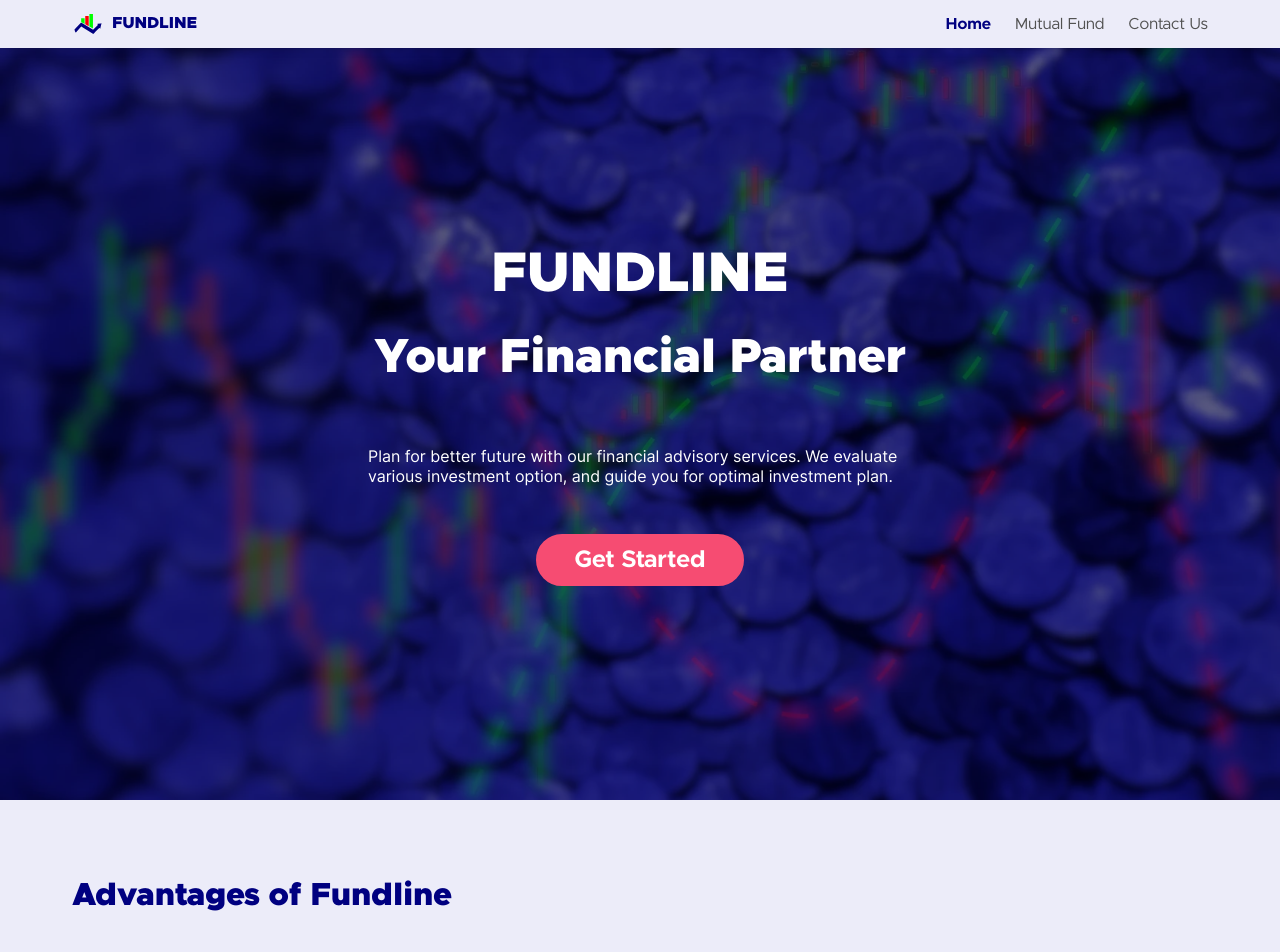
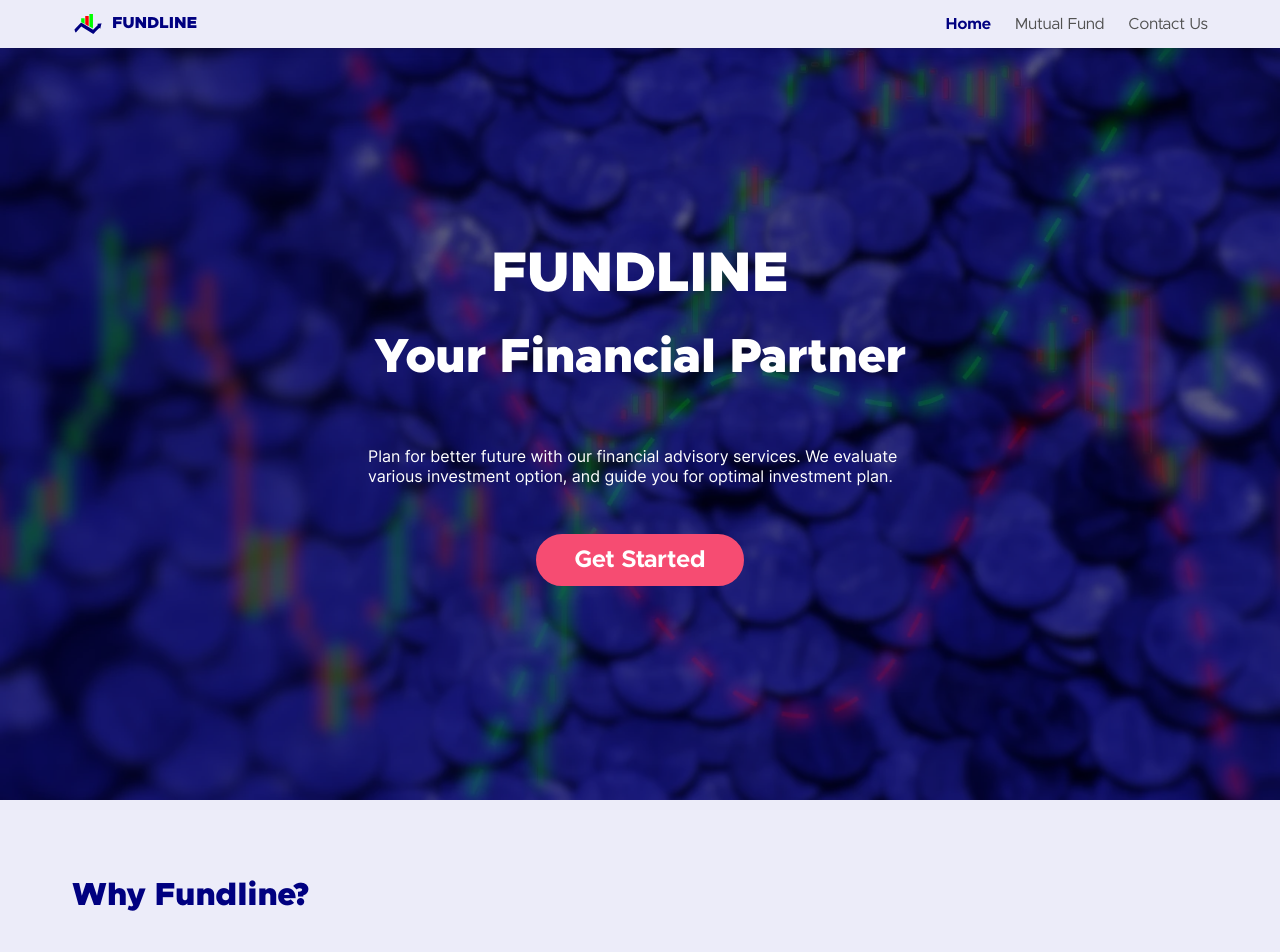
Before and after one commit to FUNDLINE/FUNDLINE-website, an Angular app: page /home in a window 1280 px wide. Shown: the top 952 px of the page. Built offline with nearby package versions, Linux system fonts and the light colour scheme.

Commit message:
Update home.component.html

```diff
--- a/src/app/home/home.component.html
+++ b/src/app/home/home.component.html
@@ -18,7 +18,7 @@
 ---------->
 <div class="feature-outer">
   <div container="true">
-    <h2 class="feature-main-title">Advantages of Fundline</h2>
+    <h2 class="feature-main-title">Why Fundline?</h2>
     <ul class="feature-list">
       <li class="card feature-card">
         <div class="feature-icon">
```
